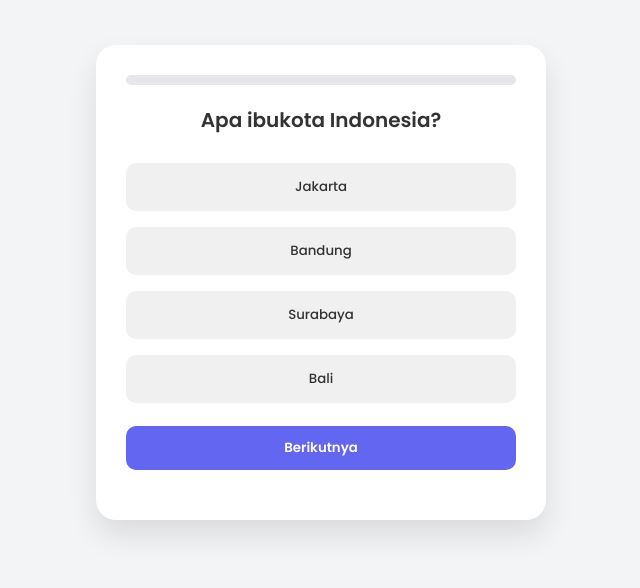
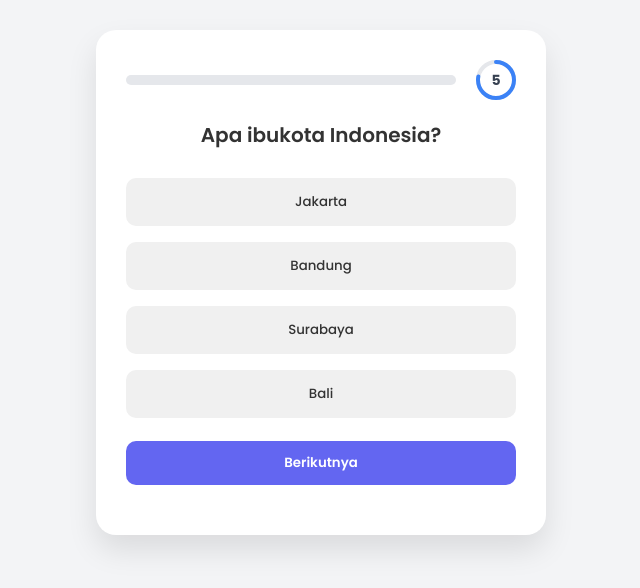
Before and after one commit to Yyuud1/quiz, a plain HTML site: page index.html in a window 1280 px wide. Shown: the part 118-706 px from the top of the page, without its empty margins (319-959 px from the left). Drawn offline with Linux system fonts and the light colour scheme.

Commit message:
add fitur timer

```diff
--- a/index.html
+++ b/index.html
@@ -14,9 +14,38 @@
   </head>
   <body>
     <div class="container">
-      <div id="progress-bar-container">
-        <div id="progress"></div>
+      <div class="top-bar">
+        <div id="progress-bar-container">
+          <div id="progress"></div>
+        </div>
+        <div class="circle-timer">
+          <svg width="40" height="40">
+            <circle
+              cx="20"
+              cy="20"
+              r="18"
+              stroke="#e5e7eb"
+              stroke-width="4"
+              fill="none"
+            />
+            <circle
+              id="progressCircle"
+              cx="20"
+              cy="20"
+              r="18"
+              stroke="#3b82f6"
+              stroke-width="4"
+              fill="none"
+              stroke-linecap="round"
+              stroke-dasharray="113"
+              stroke-dashoffset="0"
+              transform="rotate(-90 20 20)"
+            />
+          </svg>
+          <span id="timeText">10</span>
+        </div>
       </div>
+
       <div id="quiz">
         <p id="question" class="question"></p>
         <div id="options"></div>
--- a/src/script/script.js
+++ b/src/script/script.js
@@ -15,7 +15,7 @@ const questions = [
     answer: "mendoyong",
   },
   {
-    question: "siapa yang sering dianggap salah walopun dia emg ga salah",
+    question: "Siapa yang sering dianggap salah walopun dia emg ga salah?",
     options: ["aldin", "rifaldy", "ambo", "yuda"],
     answer: "aldin",
   },
@@ -24,8 +24,10 @@ const questions = [
 let currentQuestionIndex = 0;
 let score = 0;
 let selectedAnswer = null;
+let timerInterval;
 
 function loadQuestion() {
+  clearInterval(timerInterval); // reset timer
   let q = questions[currentQuestionIndex];
   document.getElementById("question").textContent = q.question;
   let optionsDiv = document.getElementById("options");
@@ -42,6 +44,7 @@ function loadQuestion() {
 
   updateProgress();
   document.getElementById("nextBtn").style.display = "block";
+  startTimer(); // start new timer
 }
 
 function selectAnswer(button, selected) {
@@ -54,11 +57,12 @@ function selectAnswer(button, selected) {
 function nextQuestion() {
   if (selectedAnswer === null) return;
 
+  clearInterval(timerInterval);
+
   let correctAnswer = questions[currentQuestionIndex].answer;
   let options = document.querySelectorAll(".option");
-  if (selectedAnswer === correctAnswer) {
-    score++;
-  }
+
+  if (selectedAnswer === correctAnswer) score++;
 
   options.forEach((btn) => {
     btn.disabled = true;
@@ -82,7 +86,33 @@ function nextQuestion() {
   }, 100);
 }
 
+function autoNextQuestion() {
+  // Auto lanjut kalau waktu habis tanpa klik
+  if (selectedAnswer === null) {
+    let options = document.querySelectorAll(".option");
+    let correctAnswer = questions[currentQuestionIndex].answer;
+
+    options.forEach((btn) => {
+      btn.disabled = true;
+      if (btn.textContent === correctAnswer) {
+        btn.classList.add("correct");
+      }
+    });
+  }
+
+  setTimeout(() => {
+    currentQuestionIndex++;
+    if (currentQuestionIndex < questions.length) {
+      loadQuestion();
+    } else {
+      showResult();
+    }
+  }, 500);
+}
+
 function showResult() {
+  clearInterval(timerInterval);
+
   const quizContainer = document.getElementById("quiz");
   const percent = Math.round((score / questions.length) * 100);
   let message =
@@ -95,12 +125,13 @@ function showResult() {
       : "Coba lagi ya!";
 
   document.getElementById("progress").style.width = "100%";
+  document.querySelector(".circle-timer").style.display = "none";
 
   quizContainer.innerHTML = `
-      <p id='result'>Skor Anda: ${score}/${questions.length} (${percent}%)</p>
-      <p style="margin-top: 10px;">${message}</p>
-      <button onclick="location.reload()">Ulangi Quiz</button>
-    `;
+        <p id='result'>Skor Anda: ${score}/${questions.length} (${percent}%)</p>
+        <p style="margin-top: 10px;">${message}</p>
+        <button id="restartBtn" onclick="location.reload()">Ulangi Quiz</button>
+      `;
 }
 
 function updateProgress() {
@@ -109,6 +140,33 @@ function updateProgress() {
   progress.style.width = percent + "%";
 }
 
+// CIRCULAR TIMER
+function startTimer() {
+  const circle = document.getElementById("progressCircle");
+  const timeText = document.getElementById("timeText");
+  let timeLeft = 10;
+  const radius = 28;
+  const circumference = 2 * Math.PI * radius;
+
+  circle.style.strokeDasharray = circumference;
+  circle.style.strokeDashoffset = 0;
+  timeText.textContent = timeLeft;
+
+  timerInterval = setInterval(() => {
+    timeLeft--;
+    timeText.textContent = timeLeft;
+
+    const offset = circumference - (timeLeft / 10) * circumference;
+    circle.style.strokeDashoffset = offset;
+
+    if (timeLeft <= 0) {
+      clearInterval(timerInterval);
+      autoNextQuestion();
+    }
+  }, 1000);
+}
+
 document.getElementById("nextBtn").onclick = nextQuestion;
 document.getElementById("nextBtn").style.display = "none";
+
 loadQuestion();
--- a/src/style/style.css
+++ b/src/style/style.css
@@ -22,6 +22,18 @@ body {
   max-width: 450px;
   text-align: center;
   transition: all 0.3s ease-in-out;
+  animation: fadeIn 0.4s ease-in-out;
+}
+
+@keyframes fadeIn {
+  from {
+    transform: scale(0.98);
+    opacity: 0;
+  }
+  to {
+    transform: scale(1);
+    opacity: 1;
+  }
 }
 
 .question {
@@ -87,14 +99,21 @@ body {
   color: #111827;
 }
 
+.top-bar {
+  display: flex;
+  justify-content: space-between;
+  align-items: center;
+  gap: 20px;
+  margin-bottom: 20px;
+}
+
 /* Progress Bar */
 #progress-bar-container {
+  flex: 1;
   height: 10px;
-  width: 100%;
   background: #e5e7eb;
   border-radius: 10px;
   overflow: hidden;
-  margin-bottom: 20px;
 }
 
 #progress {
@@ -103,3 +122,47 @@ body {
   background: #3b82f6;
   transition: width 0.4s ease-in-out;
 }
+
+#restartBtn {
+  background-color: #4a90e2;
+  color: white;
+  border: none;
+  padding: 12px 24px;
+  border-radius: 8px;
+  font-weight: 600;
+  font-size: 16px;
+  cursor: pointer;
+  transition: background 0.3s ease, transform 0.2s ease;
+  box-shadow: 0 4px 10px rgba(0, 0, 0, 0.1);
+}
+
+#restartBtn:hover {
+  background-color: #357abd;
+  transform: scale(1.05);
+}
+
+#restartBtn:active {
+  transform: scale(0.95);
+}
+
+.circle-timer {
+  position: relative;
+  width: 40px;
+  height: 40px;
+}
+
+.circle-timer svg {
+  position: absolute;
+  top: 0;
+  left: 0;
+}
+
+#timeText {
+  position: absolute;
+  top: 50%;
+  left: 50%;
+  transform: translate(-50%, -50%);
+  font-size: 14px;
+  font-weight: bold;
+  color: #374151;
+}
```
